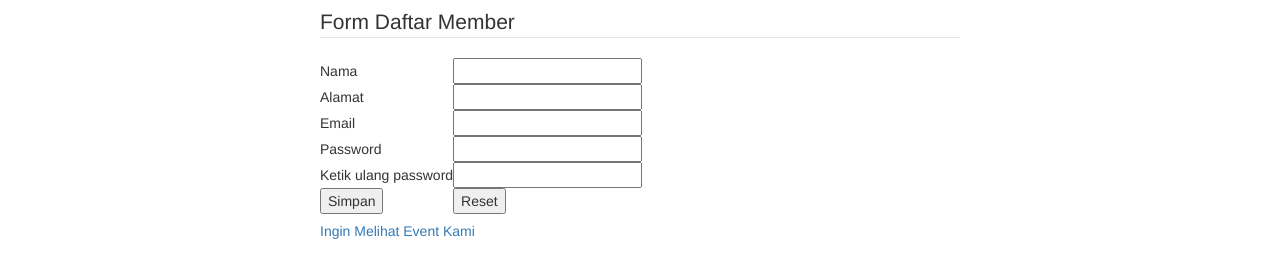
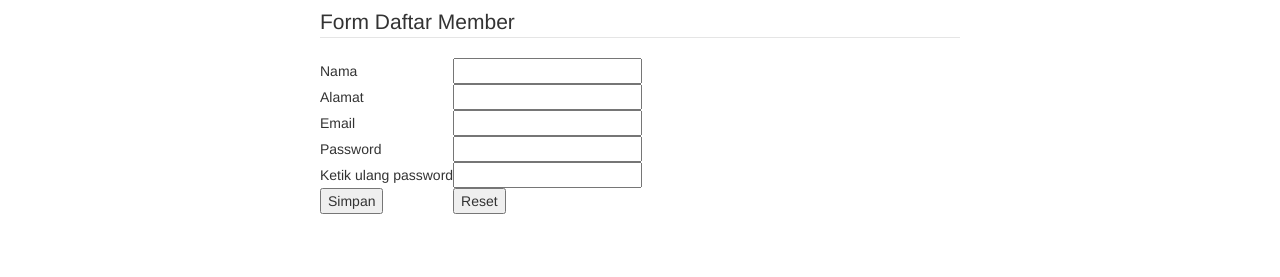
Before and after one commit to zeinjr/web, a plain HTML site: page register.html in a window 1280 px wide. Shown: the part 213-490 px from the top of the page. Drawn offline with Linux system fonts and the light colour scheme.

Commit message:
update
register

```diff
--- a/register.html
+++ b/register.html
@@ -97,10 +97,7 @@
     </div>
     </div>
   </table>
-  <div> <a href="event.html">
-                <h5>Ingin Melihat Event Kami</h5>
-              </a>
-            </div>
+
 </form>
 </fieldset>
 </body>
```
